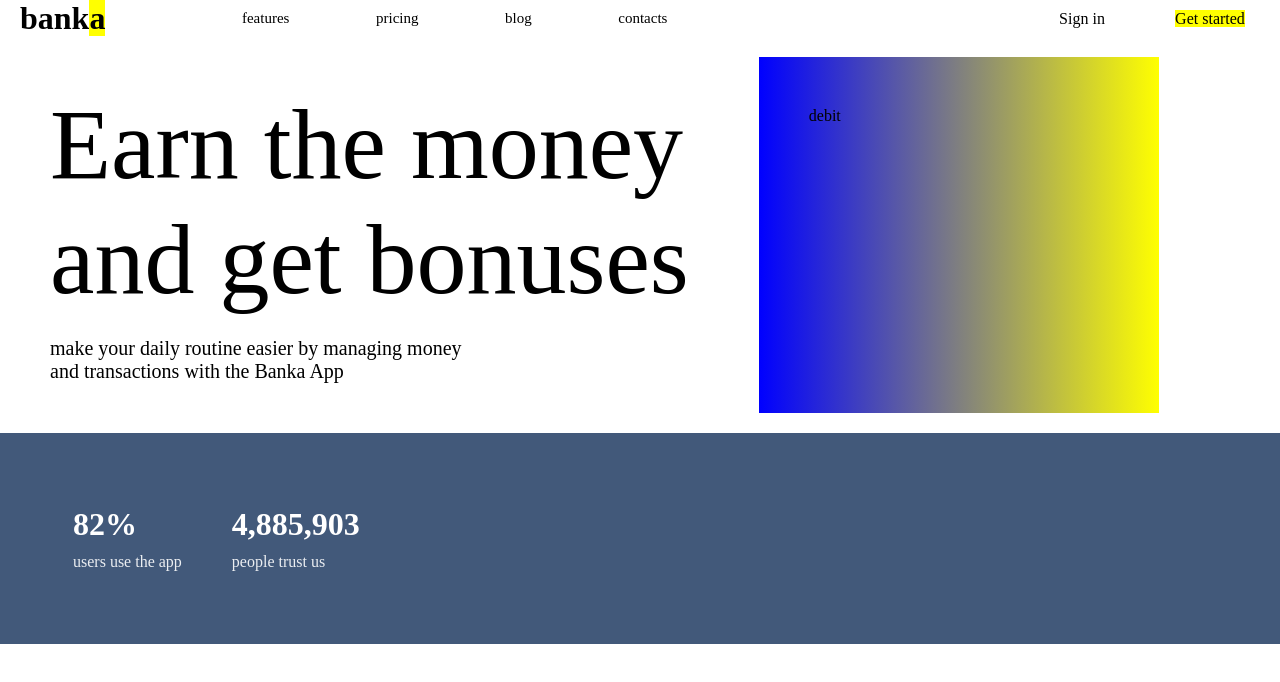
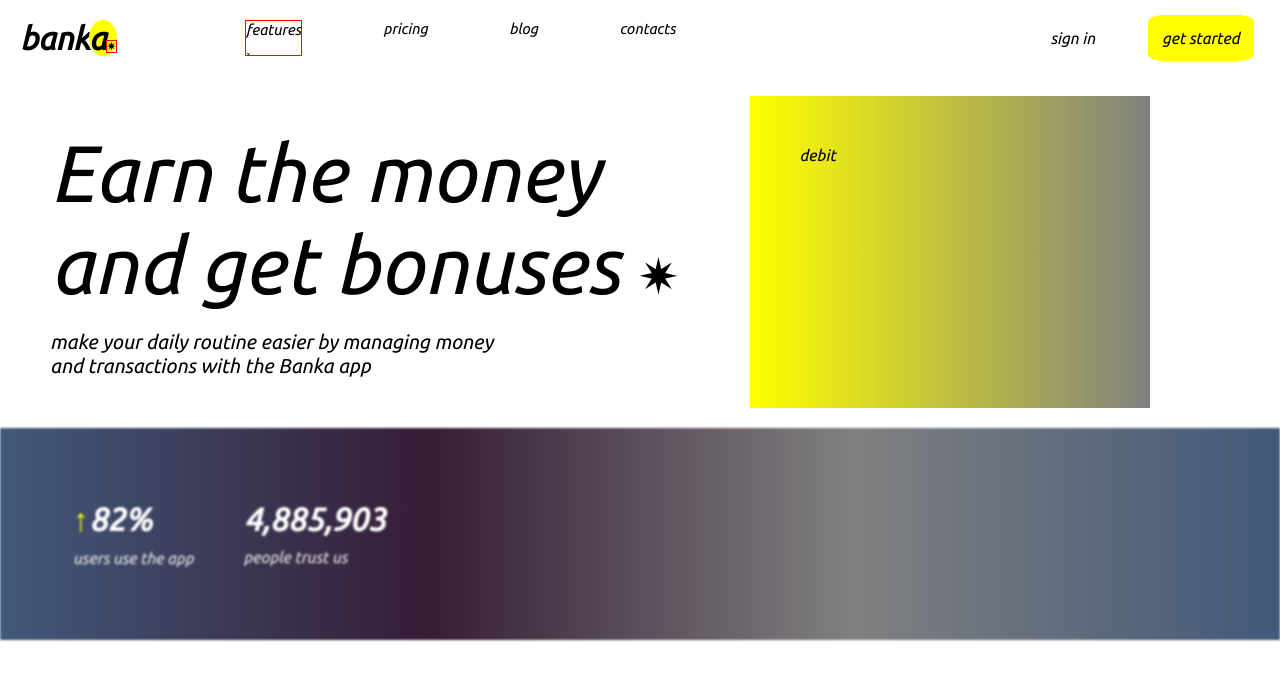
Before and after one commit to Taye05/banka-UI-design, a plain HTML site: page index.html in a window 1280 px wide. Drawn offline with Linux system fonts and the light colour scheme.

Commit message:
added some designs to the website

```diff
--- a/index.html
+++ b/index.html
@@ -5,35 +5,44 @@
     <meta name="viewport" content="width=device-width, initial-scale=1.0">
     <meta http-equiv="X-UA-Compatible" content="ie=edge">
     <title>banka ui design</title>
+    <link rel="preconnect" href="https://fonts.googleapis.com">
+<link rel="preconnect" href="https://fonts.gstatic.com" crossorigin>
+<link href="https://fonts.googleapis.com/css2?family=Permanent+Marker&family=Quicksand:wght@300&family=Ubuntu:ital@1&display=swap" rel="stylesheet">
     <link rel="stylesheet" href="style.css">
     <script src=""></script>
 </head>
 <body>
     <header>
-        <div class="banka"><h1>bank<span>a</span></h1></div>
+        <div class="banka"><h1>bank<span class="a-ball">a<span class="ball-icon">✷</span></span></h1></div>
         <div class="nav-links">
-            <a href="#">features</a>
+            <a href="#" class="features">
+                <div>features</div>
+                <div>&#751;</div>
+            </a>
             <a href="#">pricing</a>
             <a href="#">blog</a>
             <a href="#">contacts</a>
         </div>
         <div class="s-nav-links">
-                <a href="#">Sign in</a>
-                <a><span>Get started</span></a>
+                <a href="#">sign in</a>
+                <a href="#"><span class="get-started">get started</span></a>
         </div>
     </header>
 
     <main>
         <div class="main-content">
-            <h1>Earn the money <br> and get bonuses</h1>
-            <p>make your daily routine easier by managing money <br> and transactions with the Banka App</p>
+            <h1>Earn the money <br> and get bonuses <span class="ball">✷</span></h1>
+            <p>make your daily routine easier by managing money <br> and transactions with the Banka app</p>
         </div>
         <div class="main-img">debit</div>
     </main>
 
     <footer>
         <div class="footer-one">
-            <h1>82%</h1>
+            <h1>
+                <div class="arrow-icon">&#8593;</div>
+                <div>82%</div>
+            </h1>
             <p>users use the app</p>
         </div>
 
--- a/style.css
+++ b/style.css
@@ -1,6 +1,9 @@
 *{
     padding: 0;
     margin: 0;
+    font-family: 'Permanent Marker', cursive;
+    font-family: 'Quicksand', sans-serif;
+    font-family: 'Ubuntu', sans-serif;
 }
 
 header {
@@ -9,6 +12,7 @@ header {
     align-items: center;
     width: 100%;
     height:  10%;
+    /* border: 1px solid purple; */
 
 }
 
@@ -16,10 +20,15 @@ header {
     margin-left: 20px;
 }
 
+.features {
+    border: 1px solid red;
+}
+
+
 .nav-links {
     display: flex;
     margin-right: 20px;
-    padding: 10px;
+    padding: 20px;
     font-size: 15px;
     width: 40%;
     /* border: 1px solid red; */
@@ -55,9 +64,16 @@ header {
     font-size: 25px;
 }
 
-span {
+.a-ball, .get-started {
     background-color: yellow;
+    border-radius: 50%;
 
+}
+
+.get-started {
+    /* border: 1px solid red; */
+    padding: 14px;
+    border-radius: 15%;
 
 }
 
@@ -70,7 +86,7 @@ main {
 }
 
 .main-content h1 {
-    font-size: 100px;
+    font-size: 80px;
     font-weight: 100;
 }
 
@@ -80,7 +96,7 @@ main {
 }
 .main-img {
     background-color: linen;
-    background-image: linear-gradient(90deg, blue, yellow);
+    background-image: linear-gradient(90deg, yellow, gray);
     width: 300px;
     /* border: 15px solid green; */
     padding: 50px;
@@ -90,10 +106,20 @@ main {
 
 footer {
     background-color: rgb(66, 89, 122);
+    background-image: linear-gradient(90deg, rgb(66, 89, 122), rgb(54, 29, 54), gray, rgb(66, 89, 122));
     display: flex;
+    top: -5px;
+    left: -5px;
     padding: 73px;
     color: white;
+    filter: blur(1px);
+    -webkit-filter: blur(1px);
+    z-index: -1
     /* border: 1px solid red */
+}
+
+.footer-one, .footer-two{
+    z-index: -1;
 }
 
 footer p {
@@ -103,3 +129,23 @@ footer p {
 .footer-two {
     margin-left: 50px;
 }
+
+.footer-one h1 {
+    display: flex;
+}
+
+.arrow-icon {
+    /* font-size: 50px; */
+    /* margin-bottom: 0px; */
+    /* padding: 0 0 90 0px */
+    color: yellow;
+}
+
+.ball {
+    font-size: 50px;
+}
+
+.ball-icon {
+    font-size: 10px;
+    border: 1px solid red;
+}
```
